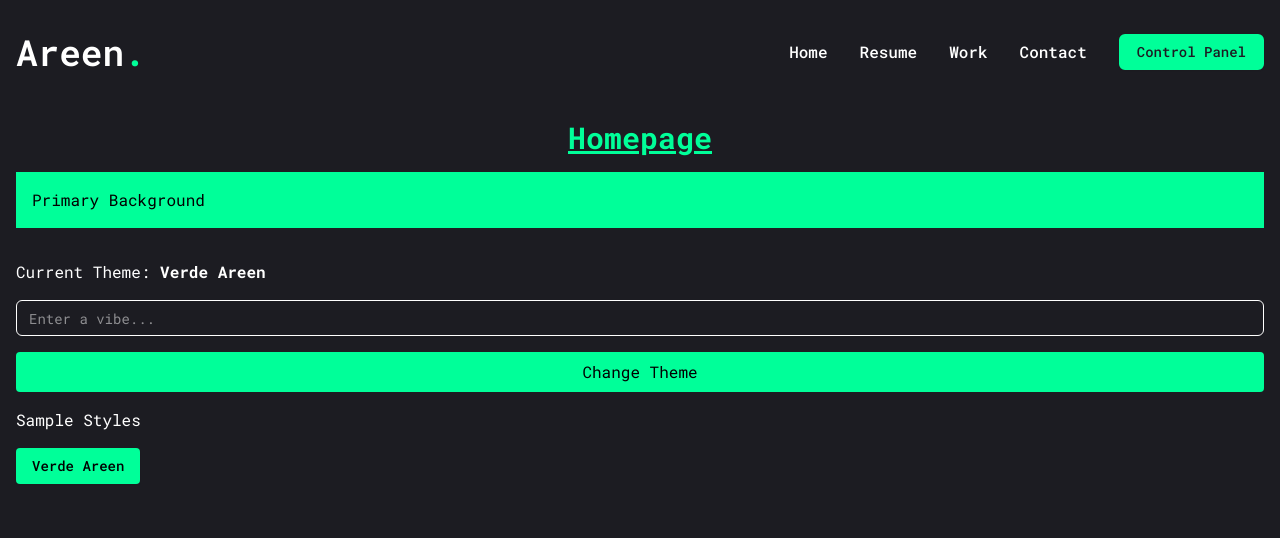
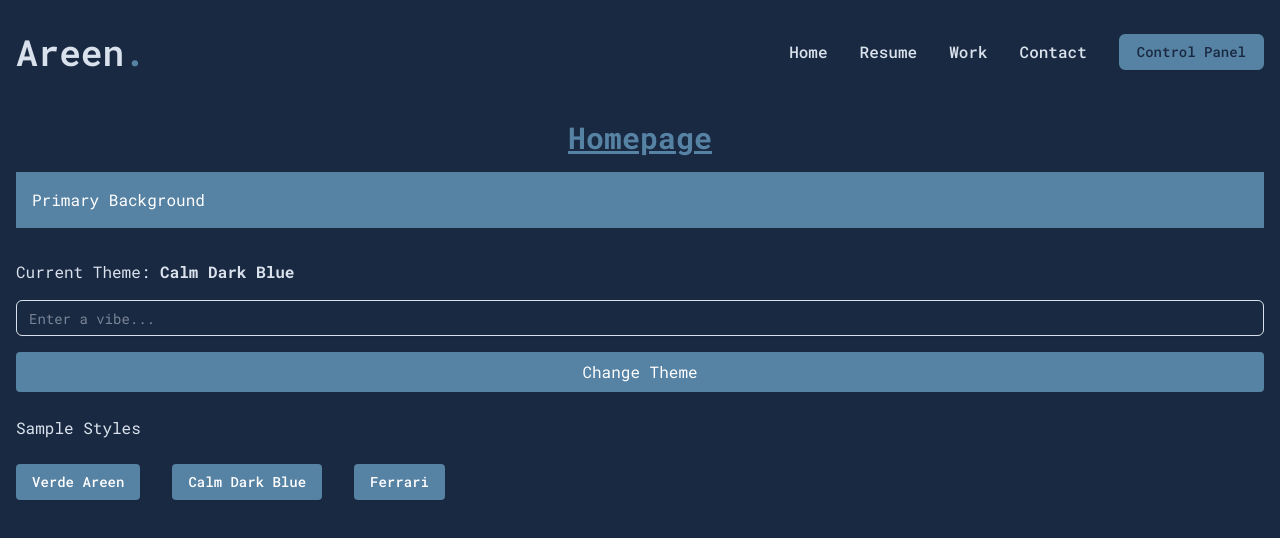
Before and after one commit to 04ac/portfolio, a Next.js app: page /control-panel in a window 1280 px wide. Shown: the top 538 px of the page. Built offline with nearby package versions, Linux system fonts and the light colour scheme; no server answers.

Commit message:
Set up sample themes

```diff
--- a/app/control-panel/page.jsx
+++ b/app/control-panel/page.jsx
@@ -3,6 +3,7 @@ import { useState } from 'react';
 import { Input } from '@/components/ui/input';
 import { useTheme } from '../../contexts/ThemeContext.jsx';
 import { Button } from '@/components/ui/button.jsx';
+import { sampleThemes } from '@/lib/theme-utils.js';
 
 export default function Home() {
   const [vibe, setVibe] = useState("");
@@ -34,26 +35,23 @@ export default function Home() {
         >
           {!loading ? "Change Theme" : "Loading"}
         </button>
-        <h4>Sample Styles</h4>
-        <div className='flex flex-row'>
-          <Button
-            className="bg-[var(--color-accent)] hover:bg-[var(--color-accent-hover)] px-4 py-2 rounded transition-colors duration-200 text-[var(--color-onAccent)]"
-            onClick={() => {
-              const theme = {
-                "--color-primary": "#1c1c22",
-                "--color-accent": "#00ff99",
-                "--color-accent-hover": "#00e187",
-                "--color-text": "#FFFFFF",
-                "--color-onAccent": "#000000",
-              };
-
-              setCurrentTheme(theme);
-              setVibe("Verde Areen");
-              setCurrentThemeText("Verde Areen");
-            }}
-          >
-            Verde Areen
-          </Button>
+        <h4 className='mt-2 mb-2'>Sample Styles</h4>
+        <div className='flex flex-wrap gap-8'>
+          {
+            sampleThemes.map((item, index) => {
+              return <Button
+                key={index}
+                className="bg-[var(--color-accent)] hover:bg-[var(--color-accent-hover)] px-4 py-2 rounded transition-colors duration-200 text-[var(--color-onAccent)]"
+                onClick={() => {
+                  setCurrentTheme(item.theme);
+                  setVibe(item.name);
+                  setCurrentThemeText(item.name);
+                }}
+              >
+                {item.name}
+              </Button>
+            })
+          }
         </div>
       </div>
     </main>
--- a/app/globals.css
+++ b/app/globals.css
@@ -10,11 +10,11 @@
 }
 
 :root {
-  --color-primary: #1c1c22;
-  --color-accent: #00ff99;
-  --color-accent-hover: #00e187;
-  --color-text: #ffffff;
-  --color-onAccent: #000000;
+  --color-primary: #1A2942;
+  --color-accent: #5682A3;
+  --color-accent-hover: #406E8E;
+  --color-text: #D9E2EC;
+  --color-onAccent: #FFFFFF;
 }
 
 body {
--- a/components/ThemeStyleInjector.jsx
+++ b/components/ThemeStyleInjector.jsx
@@ -1,19 +1,15 @@
 'use server';
 
 import { cookies } from 'next/headers';
+import { sampleThemes } from '@/lib/theme-utils.js';
 
 export default async function ThemeStyleInjector() {
   // Get theme from cookies
-  const cookieStore =  await cookies();
+  const cookieStore = await cookies();
   const themeCookie = cookieStore.get('portfolio-theme');
 
-  let themeStyles = {
-    "--color-primary": "#1c1c22",
-    "--color-accent": "#00ff99",
-    "--color-accent-hover": "#00e187",
-    "--color-text": "#FFFFFF",
-    "--color-onAccent": "#000000",
-  };
+  // DEFAULT THEME
+  let themeStyles = sampleThemes[1].theme;
 
   // Parse the theme cookie if it exists
   if (themeCookie) {
--- a/contexts/ThemeContext.jsx
+++ b/contexts/ThemeContext.jsx
@@ -1,20 +1,15 @@
 "use client";
 import { createContext, useContext, useState, useEffect } from 'react';
 import Cookies from 'js-cookie';
+import { sampleThemes } from '@/lib/theme-utils';
 
 const ThemeContext = createContext();
 
-const DEFAULT_THEME = {
-  "--color-primary": "#1c1c22",
-  "--color-accent": "#00ff99",
-  "--color-accent-hover": "#00e187",
-  "--color-text": "#FFFFFF",
-  "--color-onAccent": "#000000",
-};
+const defaultTheme = sampleThemes[1].theme;
 
 export function ThemeProvider({ children }) {
-  const [currentThemeText, setCurrentThemeText] = useState("Verde Areen");
-  const [currentTheme, setCurrentTheme] = useState(DEFAULT_THEME);
+  const [currentThemeText, setCurrentThemeText] = useState(sampleThemes[1].name);
+  const [currentTheme, setCurrentTheme] = useState(defaultTheme);
   const [loading, setLoading] = useState(false);
 
   useEffect(() => {
--- /dev/null
+++ b/lib/theme-utils.js
@@ -0,0 +1,34 @@
+const sampleThemes = [
+    {
+      name: "Verde Areen",
+      theme: {
+        "--color-primary": "#1c1c22",
+        "--color-accent": "#00ff99",
+        "--color-accent-hover": "#00e187",
+        "--color-text": "#FFFFFF",
+        "--color-onAccent": "#000000",
+      }
+    },
+    {
+      name: "Calm Dark Blue",
+      theme: {
+        "--color-primary": "#1A2942",
+        "--color-accent": "#5682A3",
+        "--color-accent-hover": "#406E8E",
+        "--color-text": "#D9E2EC",
+        "--color-onAccent": "#FFFFFF",
+      }
+    },
+    {
+      name: "Ferrari",
+      theme: {
+        "--color-primary": "#A30000",
+        "--color-accent": "#FFEB00",
+        "--color-accent-hover": "#FFD700",
+        "--color-text": "#FFFFFF",
+        "--color-onAccent": "#000000",
+      }
+    },
+]
+
+export { sampleThemes };
```
